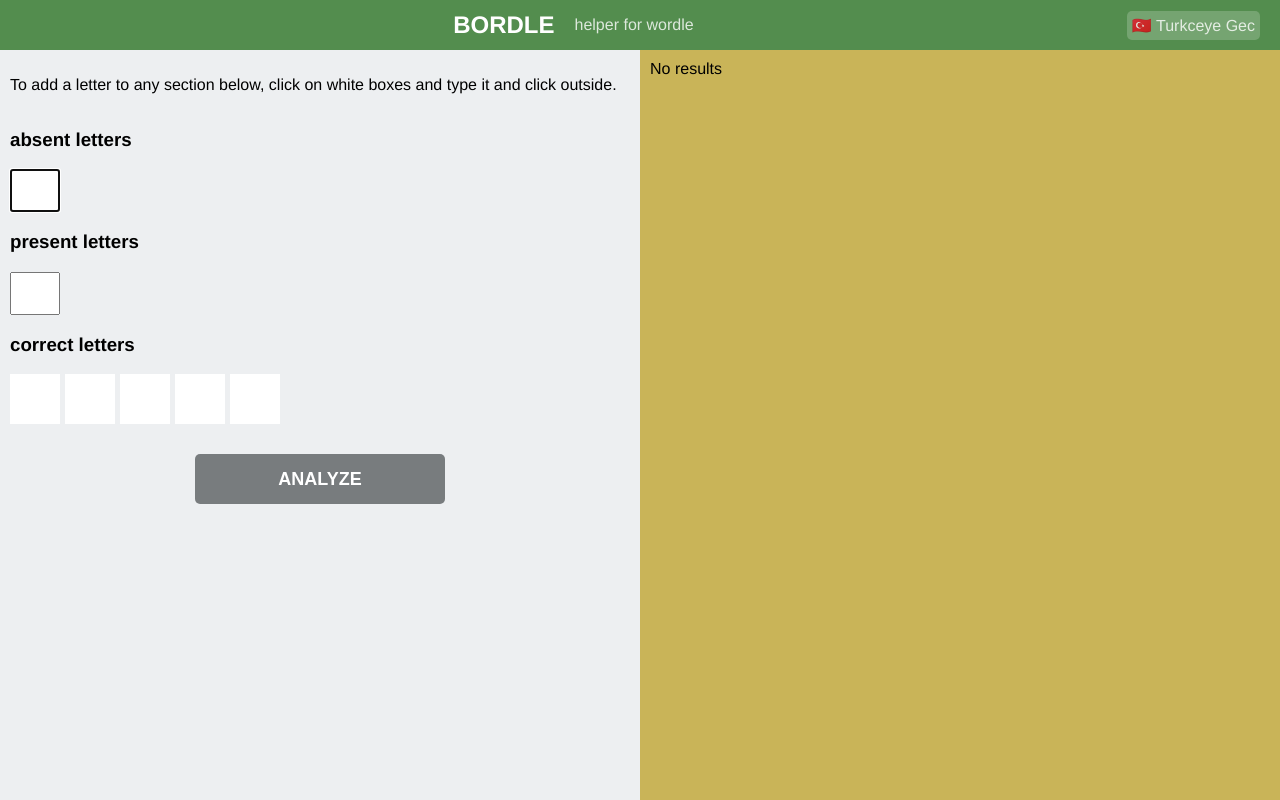
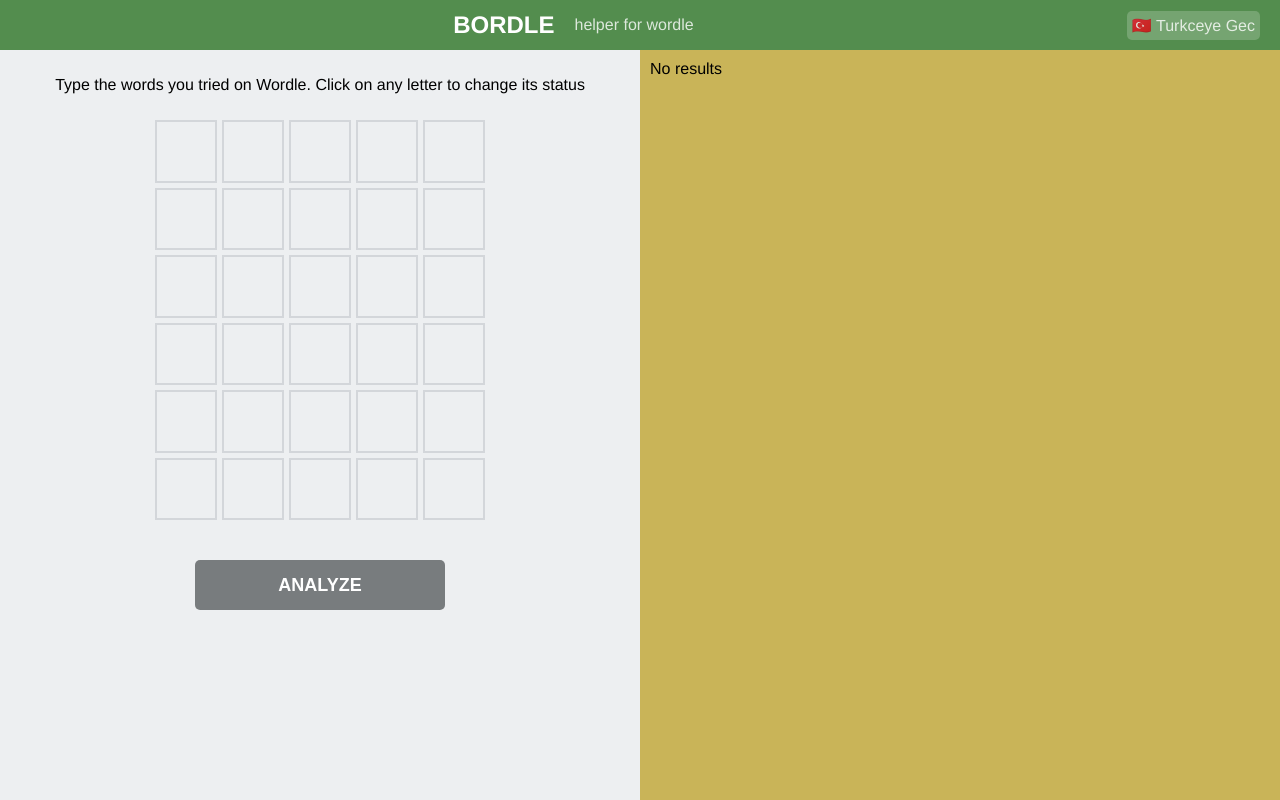
Before and after one commit to alioguzhan/bordle, a React (Create React App) app: page / in a window 1280 px wide. Built offline with nearby package versions, Linux system fonts and the light colour scheme.

Commit message:
new ui, new ux, new algo

```diff
--- a/src/App.scss
+++ b/src/App.scss
@@ -100,6 +100,7 @@
   flex: 1;
   background-color: var(--color-tone-5);
   padding: 10px;
+  align-items: center;
 }
 
 .results {
@@ -186,10 +187,24 @@
   }
 }
 
+.wordle {
+  display: grid;
+  grid-template-rows: repeat(6, 1fr);
+  grid-gap: 5px;
+  padding: 10px;
+  box-sizing: border-box;
+  width: 350px;
+  height: 420px;
+}
+
 .row {
   display: grid;
   grid-template-columns: repeat(5, 1fr);
   grid-gap: 5px;
+
+  &:focus-visible {
+    outline: none;
+  }
 }
 
 .tile {
--- a/src/App.tsx
+++ b/src/App.tsx
@@ -1,36 +1,110 @@
-import React from "react";
-import { toast, ToastContainer } from "react-toastify";
+import React, { useEffect } from "react";
+import { ToastContainer } from "react-toastify";
 import "react-toastify/dist/ReactToastify.css";
 import "./App.scss";
 import { useDict } from "./useDict";
 
+type Letter = {
+  letter: string;
+  type: "correct" | "present" | "absent" | "empty";
+  position: number;
+};
+type Wordle = Letter[][];
+
+function initWordle(): Wordle {
+  return [
+    [
+      { letter: "", type: "empty", position: 0 },
+      { letter: "", type: "empty", position: 1 },
+      { letter: "", type: "empty", position: 2 },
+      { letter: "", type: "empty", position: 3 },
+      { letter: "", type: "empty", position: 4 },
+    ],
+    [
+      { letter: "", type: "empty", position: 0 },
+      { letter: "", type: "empty", position: 1 },
+      { letter: "", type: "empty", position: 2 },
+      { letter: "", type: "empty", position: 3 },
+      { letter: "", type: "empty", position: 4 },
+    ],
+    [
+      { letter: "", type: "empty", position: 0 },
+      { letter: "", type: "empty", position: 1 },
+      { letter: "", type: "empty", position: 2 },
+      { letter: "", type: "empty", position: 3 },
+      { letter: "", type: "empty", position: 4 },
+    ],
+    [
+      { letter: "", type: "empty", position: 0 },
+      { letter: "", type: "empty", position: 1 },
+      { letter: "", type: "empty", position: 2 },
+      { letter: "", type: "empty", position: 3 },
+      { letter: "", type: "empty", position: 4 },
+    ],
+    [
+      { letter: "", type: "empty", position: 0 },
+      { letter: "", type: "empty", position: 1 },
+      { letter: "", type: "empty", position: 2 },
+      { letter: "", type: "empty", position: 3 },
+      { letter: "", type: "empty", position: 4 },
+    ],
+    [
+      { letter: "", type: "empty", position: 0 },
+      { letter: "", type: "empty", position: 1 },
+      { letter: "", type: "empty", position: 2 },
+      { letter: "", type: "empty", position: 3 },
+      { letter: "", type: "empty", position: 4 },
+    ],
+  ];
+}
+
 function App() {
-  const [presents, setPresents] = React.useState<string[]>([]);
-  const [absents, setAbsents] = React.useState<string[]>([]);
-  const [word, setWord] = React.useState<string[]>(["", "", "", "", ""]);
+  const [presents, setPresents] = React.useState<Letter[]>([]);
+  const [absents, setAbsents] = React.useState<Letter[]>([]);
+  const [corrects, setCorrects] = React.useState<Letter[]>([]);
+  const [wordle, setWordle] = React.useState<Wordle>(initWordle());
   const [results, setResults] = React.useState<string[]>([]);
 
-  const absentRef = React.useRef<HTMLInputElement>(null);
-  const presentRef = React.useRef<HTMLInputElement>(null);
   const [lang, setLang] = React.useState<"en" | "tr">(
     navigator.language.includes("tr") ? "tr" : "en"
   );
   const Dict = useDict(lang);
 
+  useEffect(() => {
+    // set absents
+    const absents = wordle?.flat().filter((letter) => letter.type === "absent");
+    setAbsents(absents);
+
+    const notEmptyRows = wordle?.filter((row) =>
+      row.some((letter) => letter.type !== "empty")
+    );
+    // set presents
+    const presents = notEmptyRows[notEmptyRows.length - 1]?.filter(
+      (letter) => letter.type === "present"
+    );
+    setPresents(presents);
+    // set corrects
+    const corrects = notEmptyRows[notEmptyRows.length - 1]?.filter(
+      (letter) => letter.type === "correct"
+    );
+    setCorrects(corrects);
+  }, [wordle]);
   function analyze() {
     const r = Dict.words
       .filter((w) => {
-        return w.split("").every((letter) => !absents.includes(letter));
-      })
-      .filter((w) => {
-        return word.every((c, i) => {
-          if (c === "") return true;
-          if (c === w[i]) return true;
-          return false;
+        return w.split("").every((letter) => {
+          return absents.every((l) => l.letter !== letter);
         });
       })
       .filter((w) => {
-        return presents.every((x) => w.includes(x));
+        return corrects.every((c, i) => {
+          return c.letter === w[i];
+        });
+      })
+      .filter((w) => {
+        return presents.every((p, i) => {
+          return p.letter === w[i] && p.position !== i;
+        });
       });
 
     setResults(r);
@@ -58,160 +132,94 @@
         <div className="panel">
           <p>
             {lang === "tr"
-              ? "herhangi bi alana harf eklemek icin beyaz kutunun icine harfi yazin ve kutunun disina tiklayin."
-              : "To add a letter to any section below, click on white boxes and type it and click outside."}
+              ? "Wordle'da denediginiz kelimeleri girin. harflerin durumunu degistirmek icin uzerine tiklayin."
+              : "Type the words you tried on Wordle. Click on any letter to change its status"}
           </p>
-          <div className="blacklist-letters">
-            <h3>{lang === "tr" ? "Bulunmayan Harfler" : "Absent Letters"}</h3>
-
+          <div className="wordle">
+            {wordle.map((row, i) => (
               <div
+                tabIndex={i}
+                key={i}
                 className="row"
-              style={{ gridTemplateColumns: "repeat(auto-fit, 50px)" }}
+                onKeyDown={(e) => {
+                  if (e.keyCode === 9 || e.code === "Backspace") {
+                    const newWordle = [...wordle];
+                    const notEmpty = newWordle[i].filter(
+                      (x) => x.letter !== ""
+                    );
+                    newWordle[i][notEmpty.length - 1] = {
+                      letter: "",
+                      type: "empty",
+                      position: notEmpty.length - 1,
+                    };
+                    setWordle(newWordle);
+                  } else {
+                    // get the pressed letter
+                    const letter = e.key.toLowerCase();
+                    const regex = /^[a-z][A-Z]*$/;
+                    if (!regex.test(letter)) return;
+                    // find the first empty box
+                    const empty = row.findIndex((x) => x.type === "empty");
+                    if (empty === -1) return;
+                    // update the wordle
+                    const newWordle = [...wordle];
+                    newWordle[i][empty] = {
+                      letter,
+                      type: "absent",
+                      position: empty,
+                    };
+                    setWordle(newWordle);
+                    // handle backspace and delete keys from wordle
+                  }
+                }}
               >
-              {absents.map((letter) => (
+                {row.map((letter, j) => {
+                  return (
                     <div
-                  key={letter}
-                  className="tile"
-                  data-state="absent"
-                  data-animation="pop"
+                      key={j}
                       style={{
-                    width: 50,
-                    height: 50,
                         cursor: "pointer",
                       }}
+                      className="tile"
+                      data-state={letter.type}
+                      data-animation="pop"
                       onClick={() => {
-                    const newAbsents = absents.filter((x) => x !== letter);
-                    setAbsents(newAbsents);
-                    absentRef.current?.focus();
+                        const newWordle = [...wordle];
+                        if (letter.type === "absent") {
+                          newWordle[i][j] = {
+                            letter: letter.letter,
+                            type: "present",
+                            position: j,
+                          };
+                        } else if (letter.type === "present") {
+                          newWordle[i][j] = {
+                            letter: letter.letter,
+                            type: "correct",
+                            position: j,
+                          };
+                        } else if (letter.type === "correct") {
+                          newWordle[i][j] = {
+                            letter: letter.letter,
+                            type: "absent",
+                            position: j,
+                          };
+                        }
+                        setWordle(newWordle);
                       }}
                     >
-                  {letter}
+                      {letter.letter}
+                    </div>
+                  );
+                })}
               </div>
             ))}
-
-              <input
-                autoFocus
-                ref={absentRef}
-                type="text"
-                maxLength={1}
-                className="tile"
-                style={{ color: "#000", textAlign: "center", width: 50 }}
-                onBlur={() => {
-                  const letter = absentRef.current!.value?.toLocaleLowerCase();
-                  if (letter.length === 1) {
-                    if (word.includes(letter) || presents.includes(letter)) {
-                      absentRef.current!.value = "";
-                      toast.warn(`${letter} is already in the word or present`);
-                      return;
-                    }
-                    setAbsents((prev) =>
-                      Array.from(new Set([...prev, letter]))
-                    );
-                    absentRef.current!.value = "";
-                  }
-                }}
-              />
-            </div>
-          </div>
-
-          <div className="present-letters">
-            <h3>{lang === "tr" ? "Varolan Harfler" : "Present Letters"}</h3>
-
-            <div
-              className="row"
-              style={{ gridTemplateColumns: "repeat(auto-fit, 50px)" }}
-            >
-              {presents.map((letter) => (
-                <div
-                  key={letter}
-                  className="tile"
-                  data-state="present"
-                  data-animation="pop"
-                  style={{
-                    width: 50,
-                    height: 50,
-                    cursor: "pointer",
-                  }}
-                  onClick={() => {
-                    const newPresents = presents.filter((x) => x !== letter);
-                    setPresents(newPresents);
-                    presentRef.current?.focus();
-                  }}
-                >
-                  {letter}
-                </div>
-              ))}
-              <input
-                ref={presentRef}
-                type="text"
-                maxLength={1}
-                className="tile"
-                style={{ color: "#000", textAlign: "center", width: 50 }}
-                onBlur={() => {
-                  const letter = presentRef.current!.value?.toLocaleLowerCase();
-                  if (letter.length === 1) {
-                    if (word.includes(letter) || absents.includes(letter)) {
-                      toast.warn(
-                        "This letter is already in the word or absent"
-                      );
-                      presentRef.current!.value = "";
-                      return;
-                    }
-                    setPresents((prev) =>
-                      Array.from(new Set([...prev, letter]))
-                    );
-                    presentRef.current!.value = "";
-                  }
-                }}
-              />
-            </div>
-          </div>
-
-          <div className="correct-letters">
-            <h3>{lang === "tr" ? "Dogru Harfler" : "Correct Letters"}</h3>
-            <div
-              className="row"
-              style={{ gridTemplateColumns: "repeat(auto-fit, 50px)" }}
-            >
-              {word.map((letter, i) => (
-                <input
-                  key={letter + i}
-                  type="text"
-                  maxLength={1}
-                  value={letter}
-                  className="tile"
-                  data-state={letter !== "" ? "correct" : "empty"}
-                  data-animation={letter !== "" ? "pop" : "flip-out"}
-                  style={{
-                    textAlign: "center",
-                    width: 50,
-                    height: 50,
-                    border: "none",
-                  }}
-                  onChange={(e) => {
-                    const letter = e.target.value.toLocaleLowerCase();
-                    if (presents.includes(letter) || absents.includes(letter)) {
-                      toast.warn(`${letter} is already in the word or absent`);
-                      return;
-                    }
-                    setWord((prev) => {
-                      const newWord = [...prev];
-                      newWord[i] = letter;
-                      return newWord;
-                    });
-                  }}
-                />
-              ))}
-            </div>
           </div>
           <div className="btn-wrapper">
             <button
               className="analyze-btn"
               onClick={analyze}
               disabled={
-                presents.length === 0 &&
-                absents.length === 0 &&
-                word.every((x) => x === "")
+                !wordle.some((row) => row.some((x) => x.type !== "empty"))
               }
             >
               {lang === "tr" ? "Analiz Et" : "Analyze"}
```
Lines whose indentation alone changed are shown as unchanged.
